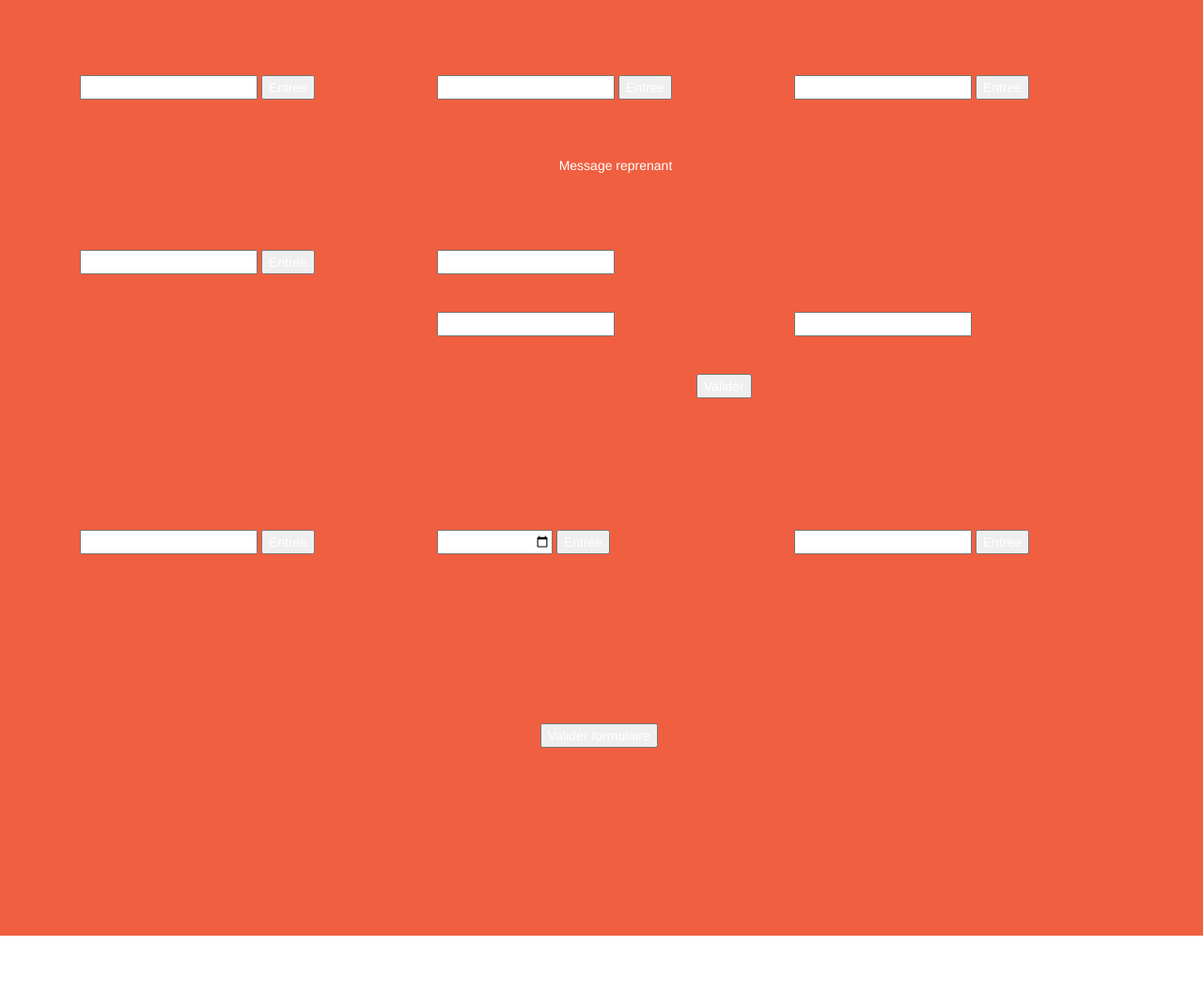
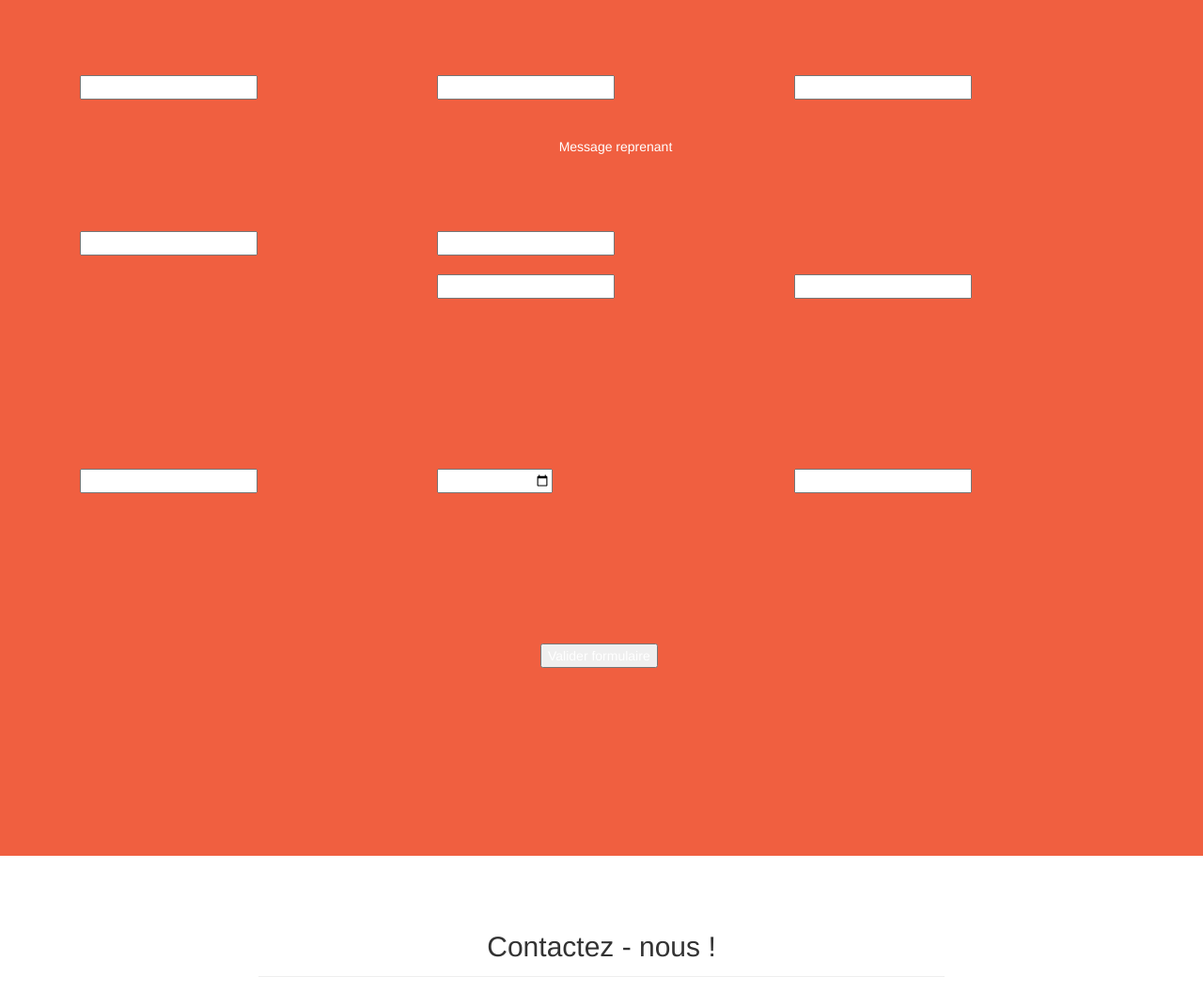
Before and after one commit to pastrouveedespeudo/plateforme-nutella-miam-miam, a Django app: template aacount/template/pages/inscription.html in a window 1280 px wide. Shown: the part 1450-2506 px from the top of the page at 94% size. Run offline with Django 3.2, Linux system fonts and the light colour scheme; the template is opened without the code that fills it, so the values that code supplies are empty, except form fields; tables that the repository leaves empty hold one stand-in row (values such as "Sample post"); form fields are guessed from the names that the template uses; some libraries are stand-ins or nearby versions.

Commit message:
Update inscription.html

```diff
--- a/aacount/template/pages/inscription.html
+++ b/aacount/template/pages/inscription.html
@@ -1,4 +1,3 @@
-
 <!DOCTYPE html>
 <html lang="en">
 
@@ -83,35 +82,31 @@
   <section class="bg-primary" id="about">
 
 
-
+    <form action="inscription"  method="post">
     <div class="container" id="con">
         <div class="row">
 
 
           <div class="col-lg-4 col-sm-12">
-            <form action="contact"  method="post">
               {% csrf_token %}
               {{ form.nom }}
-              <input type="submit" id="Nombutton" value="Entree"><br><br>
-            </form>
+
           </div>
 
 
         <div class="col-lg-4 col-sm-12">
-            <form action="contact"  method="post">
+
               {% csrf_token %}
               {{ form.prenom}}
-              <input type="submit" id="Prenombutton" value="Entree"><br><br>
-            </form>
+
         </div>
 
 
           <div class="col-lg-4 col-sm-12">
-            <form action="contact"  method="post">
+
               {% csrf_token %}
               {{ form.password }}
-              <input type="submit" id="passbut" value="Entree">
-            </form>
+
         </div>
      </div>
 
@@ -134,19 +129,18 @@
       <div class="row">
 
         <div class="col-lg-4 col-sm-12">
-         <form action="contact"  method="post">
+
             {% csrf_token %}
             {{ form.email }}
-            <input type="submit" id="Nombuttonemail" value="Entree"><br><br>
-         </form>
+
         </div>
 
 
         <div class="col-lg-8 col-sm-12">
-          <form action="contact"  method="post">
+
               {% csrf_token %}
               {{ form.addresse }}
-          </form>
+
         </div>
 
       </div>
@@ -160,17 +154,17 @@
          <div class="col-lg-4 col-sm-12"></div>
 
          <div class="col-lg-4 col-sm-12">
-            <form action="contact"  method="post">
+
               {% csrf_token %}
               {{ form.ville }}
-            </form>
+
          </div>
 
           <div class="col-lg-4 col-sm-12">
-            <form action="contact"  method="post">
+
               {% csrf_token %}
               {{ form.code_postale }}
-            </form>
+
           </div>
 
         </div>
@@ -188,7 +182,7 @@
 
 
          <div class="col-lg-6 col-sm-12">
-            <input type="submit" id="buttonadresse" value="Valider">
+
          </div>
       </div>
     </div>
@@ -200,28 +194,25 @@
       <div class="row">
 
         <div class="col-lg-4 col-sm-12">
-          <form action="contact"  method="post">
+
               {% csrf_token %}
               {{ form.sexe }}
-              <input type="submit" id="Nombuttonsexe" value="Entree"><br><br>
-          </form>
+
         </div>
 
 
         <div class="col-lg-4 col-sm-12">
-            <form action="contact"  method="post">
+
               {% csrf_token %}
               {{ form.date }}
-              <input type="submit" id="Nombuttondate" value="Entree"><br><br>
-            </form>
+
         </div>
 
         <div class="col-lg-4 col-sm-12">
-            <form action="contact"  method="post">
+
               {% csrf_token %}
               {{ form.statut }}
-              <input type="submit" id="Nombuttonstatut" value="Entree"><br><br>
-            </form>
+
         </div>
 
 
@@ -236,10 +227,10 @@
         <div class="col-lg-2 col-sm-12"></div>
 
         <div class="col-lg-8 col-sm-12">
-          <form action="contact"  method="post">
+
           {% csrf_token %}
           <input type="submit" id="Nombuttonvalider" value="Valider formulaire"><br><br>
-          </form>
+
         </div>
 
         <div class="col-lg-2 col-sm-12"></div>
@@ -248,7 +239,7 @@
     </div>
     <br><br><br><br><br>
 
-
+  </form>
   </section>
 
 
```
